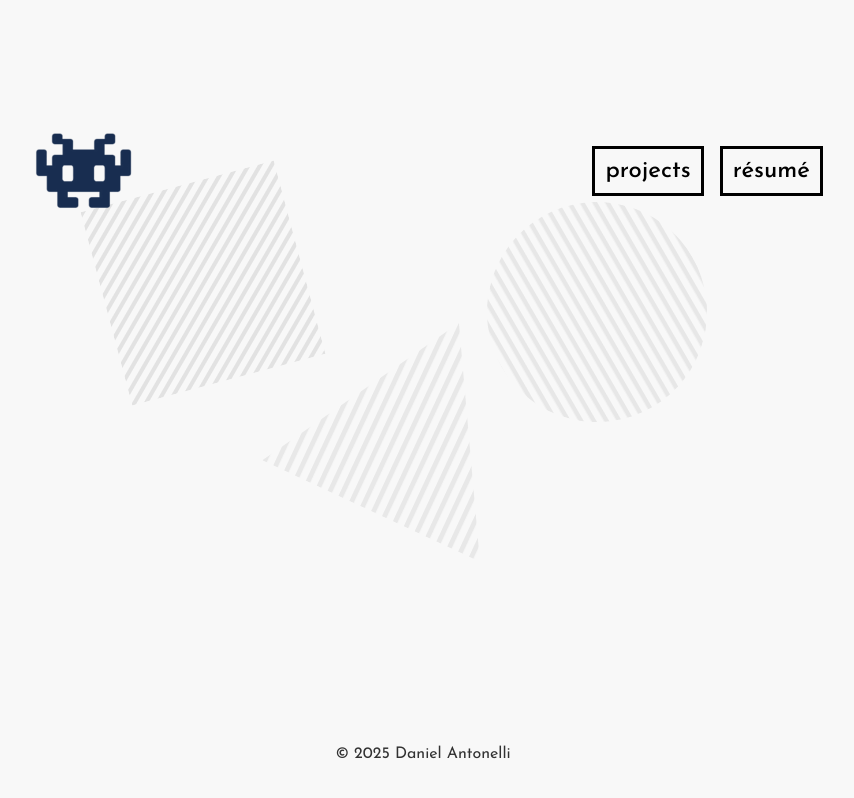
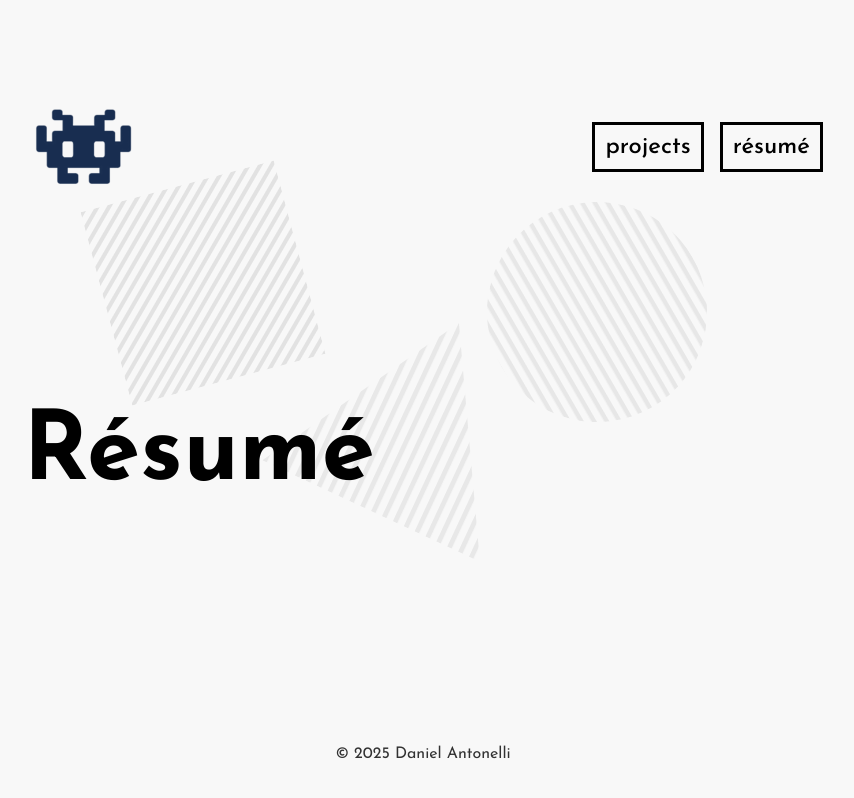
Before and after one commit to dan-antonelli/dantonelli-portfolio, a React (Vite) app: page /cv in a window 1280 px wide. Shown: the whole page, without its empty margins (217-1071 px from the left). Built offline with nearby package versions, Linux system fonts and the light colour scheme.

Commit message:
housekeeping

```diff
--- a/src/components/CV.tsx
+++ b/src/components/CV.tsx
@@ -1,3 +1,9 @@
 export default function CV() {
-  return <section className="cv"></section>;
+  return (
+    <main className="container">
+      <section className="cv">
+        <h1>Résumé</h1>
+      </section>
+    </main>
+  );
 }
--- a/src/pages/CVPage.tsx
+++ b/src/pages/CVPage.tsx
@@ -5,9 +5,7 @@ export default function CVPage() {
     <>
       <Background />
       <Navbar />
-      <main className="container">
-        <CV />
-      </main>
+      <CV />
       <Footer />
     </>
   );
```
